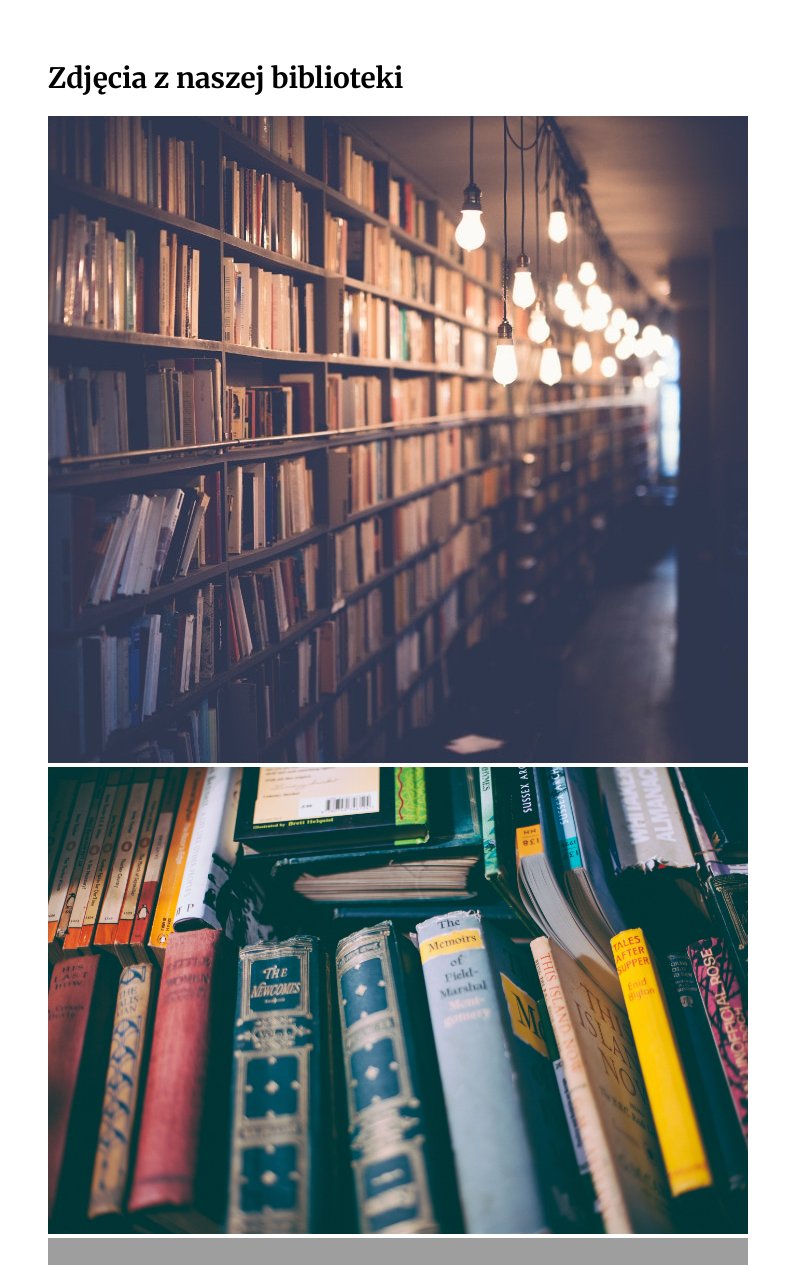
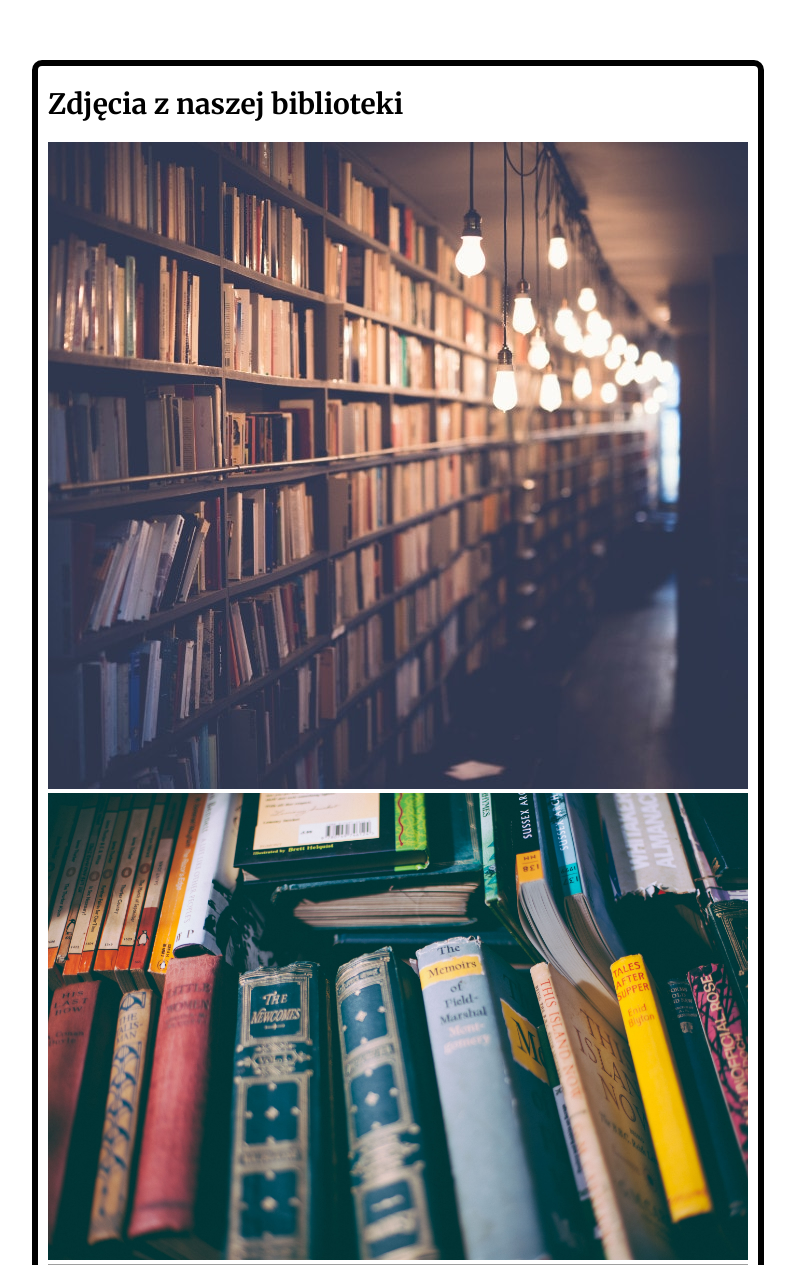
Before and after one commit to wSoltysiak/PSWLab, a PHP site: page /gallery.html in a window 1280 px wide. Shown: the part 552-1817 px from the top of the page, without its empty margins (242-1037 px from the left). Run offline with PHP 8.4, Linux system fonts and the light colour scheme; grey boxes are pictures that could not be loaded.

Commit message:
Dodanie border-radius

```diff
--- a/assets/css/info-section.css
+++ b/assets/css/info-section.css
@@ -3,6 +3,12 @@
     max-width: 700px;
     margin: 60px auto;
     padding: 0 10px;
+}
+
+.info-section--bordered {
+    border: 6px solid #000000;
+    border-radius: 10px;
+    padding-bottom: 20px;
 }
 
 .info-section__header {
--- a/gallery.html
+++ b/gallery.html
@@ -75,7 +75,7 @@
         </h2>
     </div>
 </header>
-<section class="info-section">
+<section class="info-section info-section--bordered">
     <h2 class="info-section__header">
         Zdjęcia z naszej biblioteki
     </h2>
```
